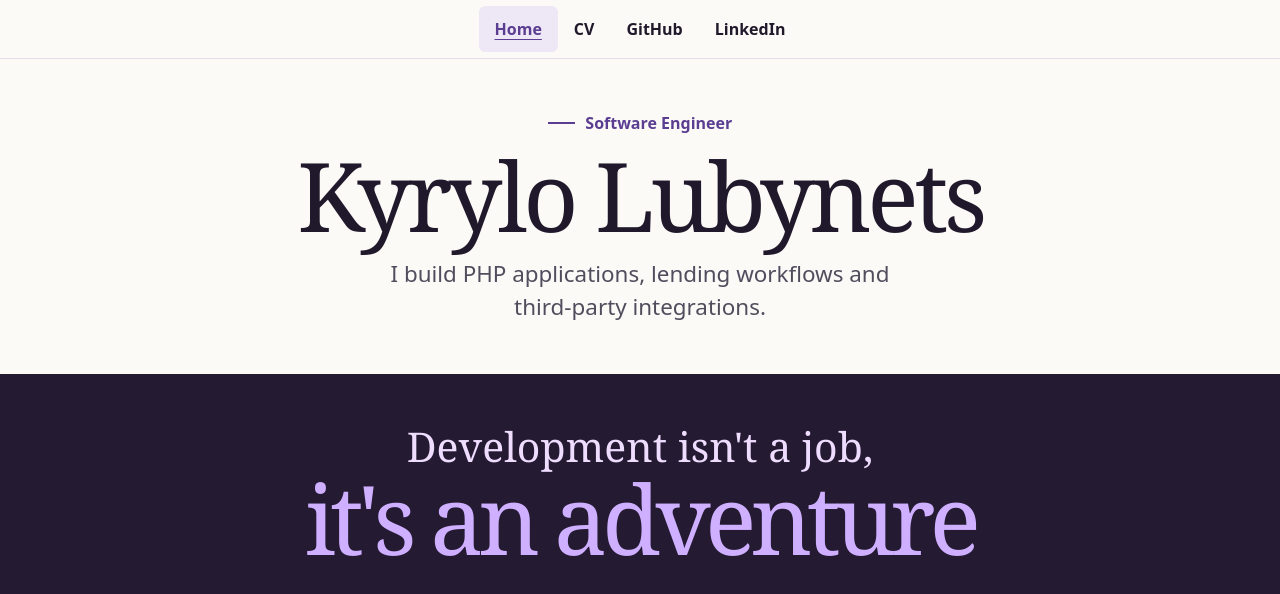
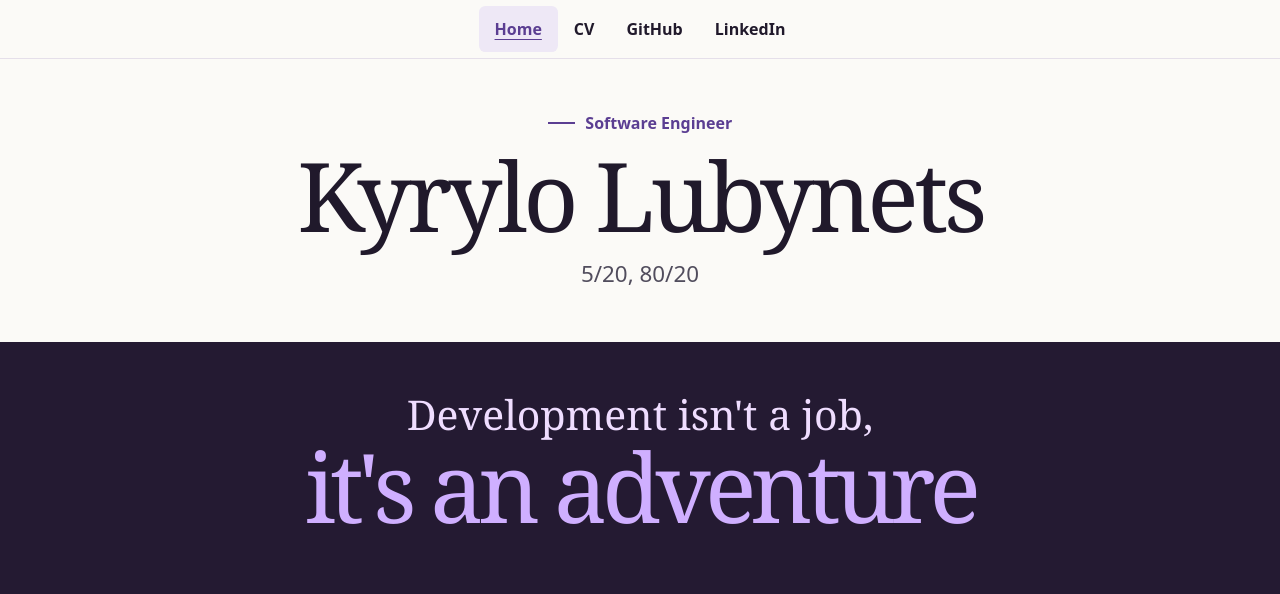
Before and after one commit to devlubinets/cv, a plain HTML site: page index.html in a window 1280 px wide. Drawn offline with nearby package versions, Linux system fonts and the light colour scheme.

Commit message:
Update homepage subtitle

```diff
--- a/index.html
+++ b/index.html
@@ -25,7 +25,7 @@
     <div class="container">
       <p class="eyebrow">Software Engineer</p>
       <h1>Kyrylo Lubynets</h1>
-      <p class="home-intro">I build PHP applications, lending workflows and third-party integrations.</p>
+      <p class="home-intro">5/20, 80/20</p>
     </div>
   </main>
 
```
